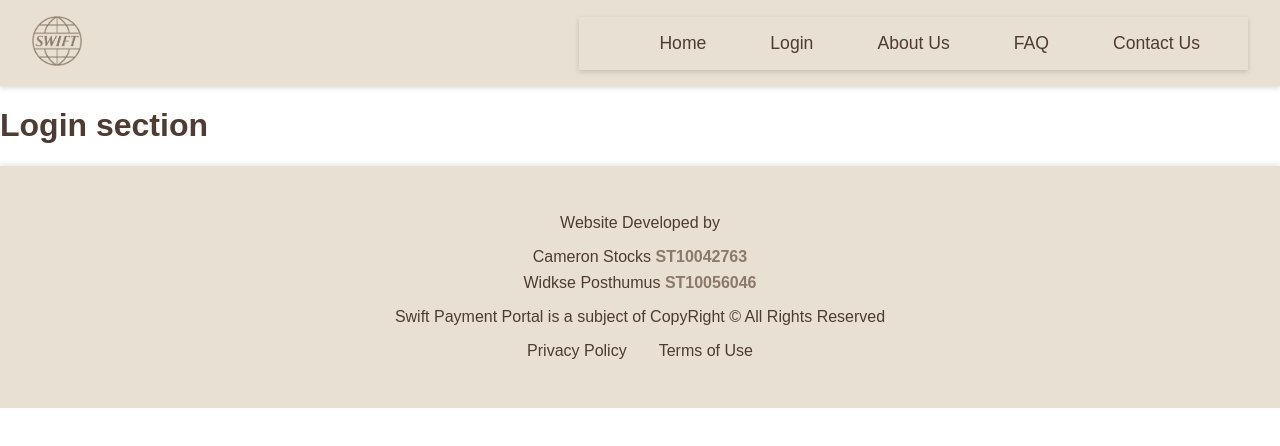
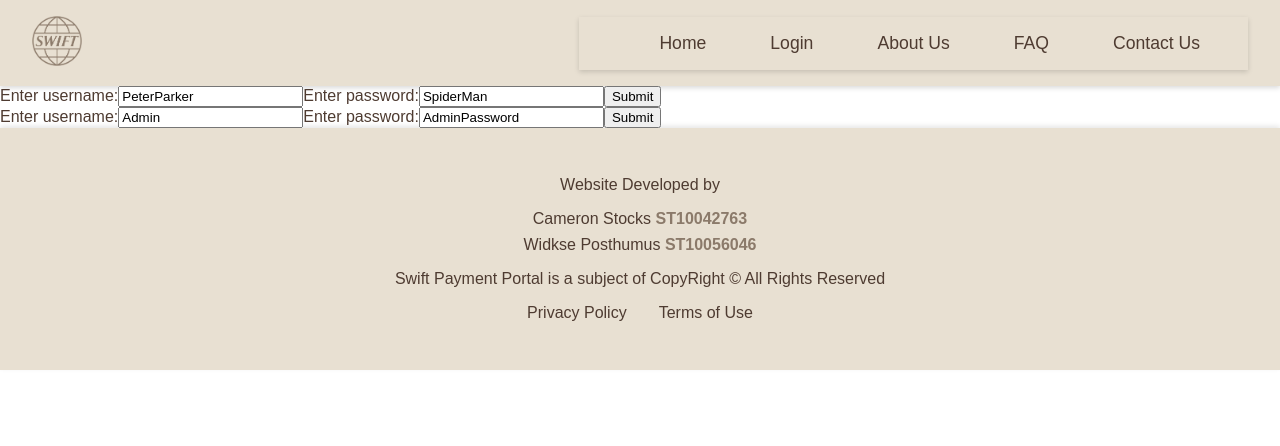
Before and after one commit to CameronCS/APDSPart3, a React (Create React App) app in the folder client/: page /login in a window 1280 px wide. Shown: the top 446 px of the page. Built offline with nearby package versions, Linux system fonts and the light colour scheme.

Commit message:
Form and default input for going to client/admin pages.

```diff
--- a/client/src/screens/home/login/Login.js
+++ b/client/src/screens/home/login/Login.js
@@ -4,7 +4,20 @@
 export default function Login() {
   return (
     <div>
-        <h1>Login section</h1>
+            <form>
+              <label>Enter username:</label>
+              <input defaultValue={"PeterParker"}></input>
+              <label>Enter password:</label>
+              <input defaultValue={"SpiderMan"}></input>
+              <button>Submit</button>
+            </form>
+            <form>
+              <label>Enter username:</label>
+              <input defaultValue={"Admin"}></input>
+              <label>Enter password:</label>
+              <input defaultValue={"AdminPassword"}></input>
+              <button>Submit</button>
+            </form>
     </div>
 
   )
```
